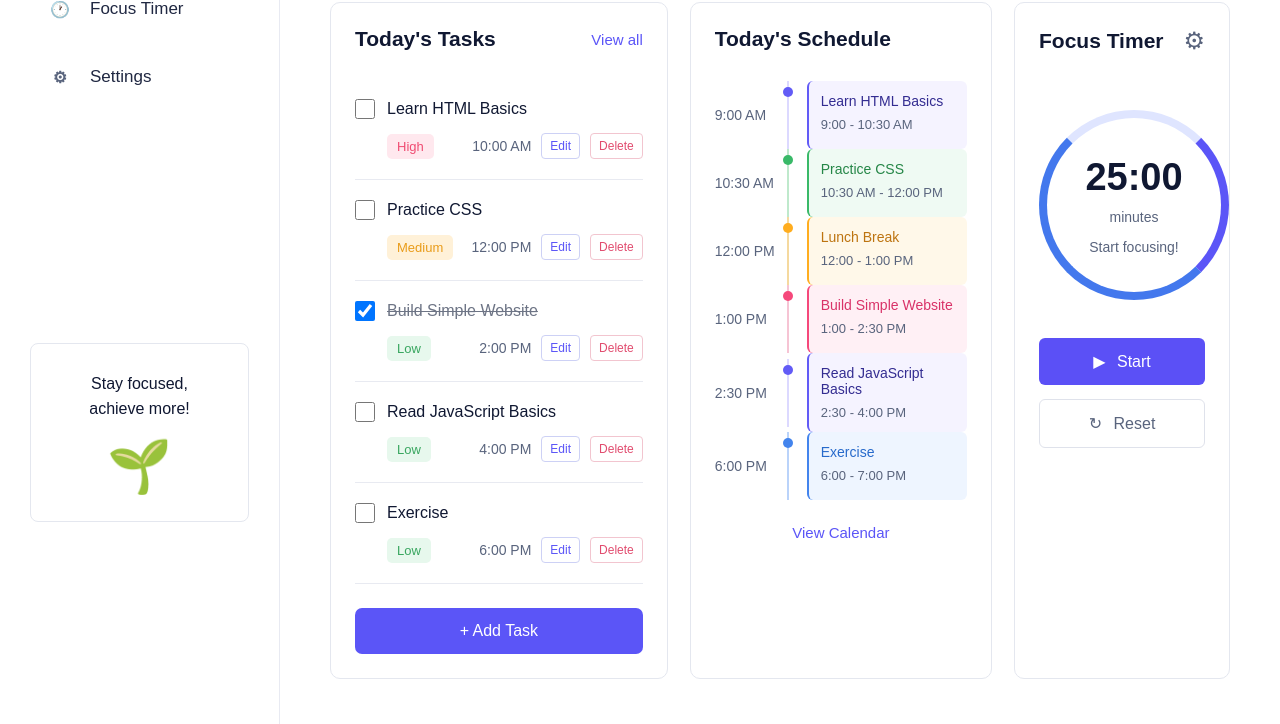
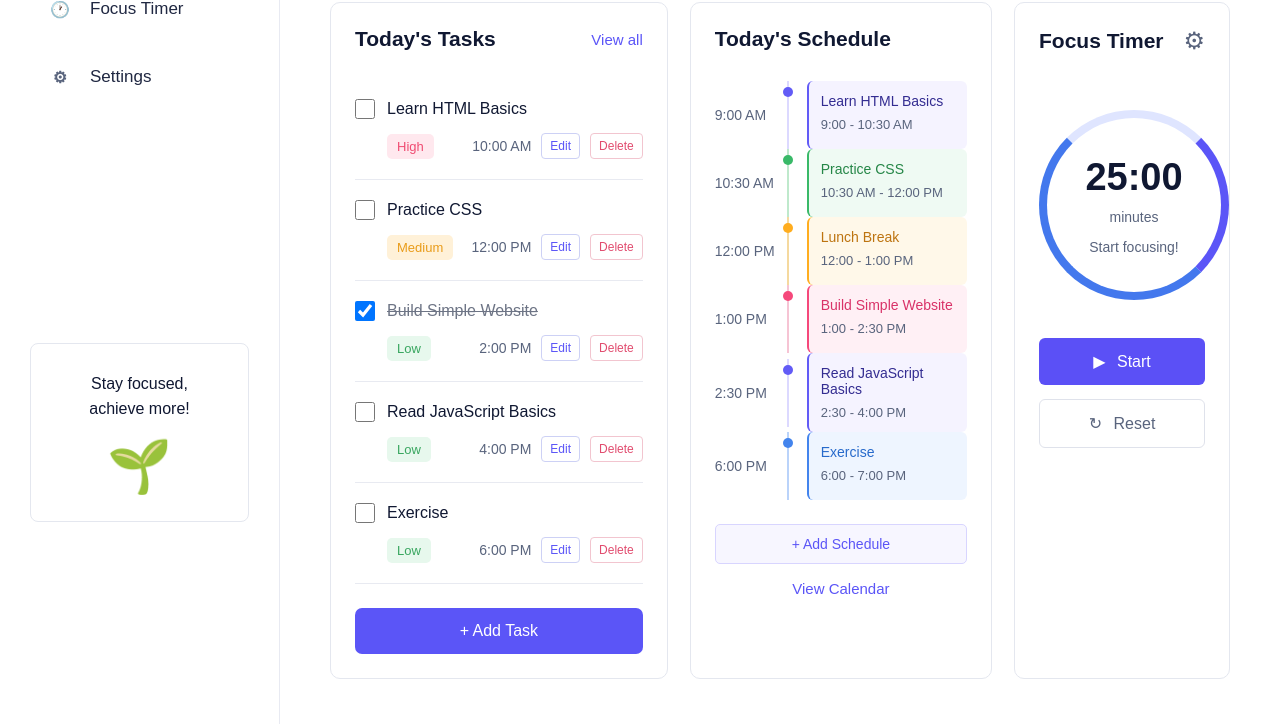
Before and after one commit to peterygalaxy-arch/Time-Management, a Flask app: page / in a window 1280 px wide. Shown: the part 349-1073 px from the top of the page. Run offline with Flask 3, Linux system fonts and the light colour scheme.

Commit message:
add new schedule button

```diff
--- a/static/script.js
+++ b/static/script.js
@@ -306,3 +306,72 @@ settingsLink.addEventListener("click", function (event) {
         timerOptions.classList.add("open");
     }
 });
+
+const scheduleList = document.getElementById("schedule-list");
+const addScheduleButton = document.getElementById("add-schedule-button");
+
+addScheduleButton.addEventListener("click", function () {
+    const scheduleName = prompt("Enter a schedule name:");
+
+    if (scheduleName === null || scheduleName.trim() === "") {
+        return;
+    }
+
+    const startTime = prompt("Enter a start time:", "7:00 PM");
+
+    if (startTime === null || startTime.trim() === "") {
+        return;
+    }
+
+    const endTime = prompt("Enter an end time:", "8:00 PM");
+
+    if (endTime === null || endTime.trim() === "") {
+        return;
+    }
+
+    let scheduleColour = prompt(
+        "Enter Purple, Green, Orange, Pink, or Blue:",
+        "Purple"
+    );
+
+    if (scheduleColour === null) {
+        scheduleColour = "Purple";
+    }
+
+    scheduleColour = scheduleColour.trim().toLowerCase();
+
+    if (
+        scheduleColour !== "purple" &&
+        scheduleColour !== "green" &&
+        scheduleColour !== "orange" &&
+        scheduleColour !== "pink" &&
+        scheduleColour !== "blue"
+    ) {
+        scheduleColour = "purple";
+    }
+
+    let lineColourClass = "";
+    let dotColourClass = "";
+    let nameColourClass = "";
+
+    if (scheduleColour !== "purple") {
+        lineColourClass = scheduleColour + "-line";
+        dotColourClass = scheduleColour + "-dot";
+        nameColourClass = scheduleColour + "-name";
+    }
+
+    const newSchedule = document.createElement("div");
+    newSchedule.className = "schedule-row";
+    newSchedule.innerHTML = `
+        <p class="schedule-time">${startTime.trim()}</p>
+        <div class="schedule-line ${lineColourClass}">
+            <span class="schedule-dot ${dotColourClass}"></span>
+        </div>
+        <div class="schedule-card ${scheduleColour}-schedule">
+            <p class="schedule-name ${nameColourClass}">${scheduleName.trim()}</p>
+            <p class="schedule-hours">${startTime.trim()} - ${endTime.trim()}</p>
+        </div>
+    `;
+
+    scheduleList.appendChild(newSchedule);
+});
--- a/static/style.css
+++ b/static/style.css
@@ -556,9 +556,21 @@ body {
     color: #276acb;
 }
 
+.add-schedule-button {
+    width: 100%;
+    margin-top: 24px;
+    padding: 11px;
+    border: 1px solid #d8d5ff;
+    border-radius: 5px;
+    background-color: #f7f6ff;
+    color: #5b55f7;
+    font-size: 14px;
+    cursor: pointer;
+}
+
 .calendar-link {
     display: block;
-    margin-top: 24px;
+    margin-top: 16px;
     color: #5b55f7;
     font-size: 15px;
     text-align: center;
--- a/templates/index.html
+++ b/templates/index.html
@@ -194,7 +194,7 @@
                 <div class="schedule-panel" id="schedule-panel">
                     <h3>Today's Schedule</h3>
 
-                    <div class="schedule-list">
+                    <div class="schedule-list" id="schedule-list">
                         <div class="schedule-row">
                             <p class="schedule-time">9:00 AM</p>
 
@@ -274,6 +274,7 @@
                         </div>
                     </div>
 
+                    <button class="add-schedule-button" id="add-schedule-button" type="button">+ Add Schedule</button>
                     <a class="calendar-link" href="#">View Calendar</a>
                 </div>
 
```
